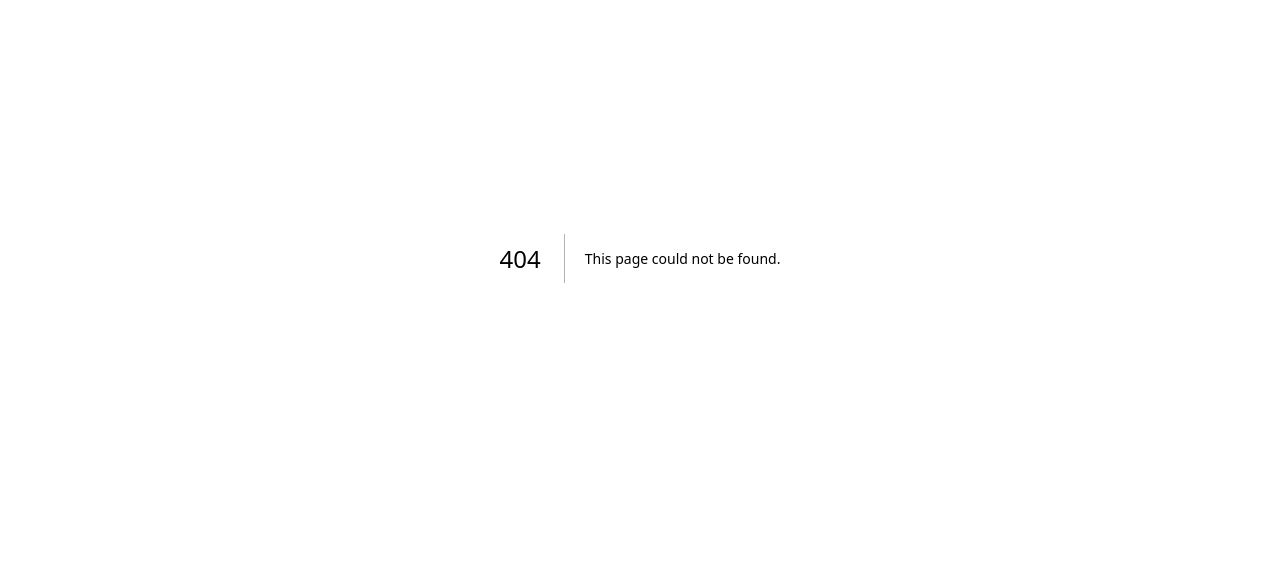
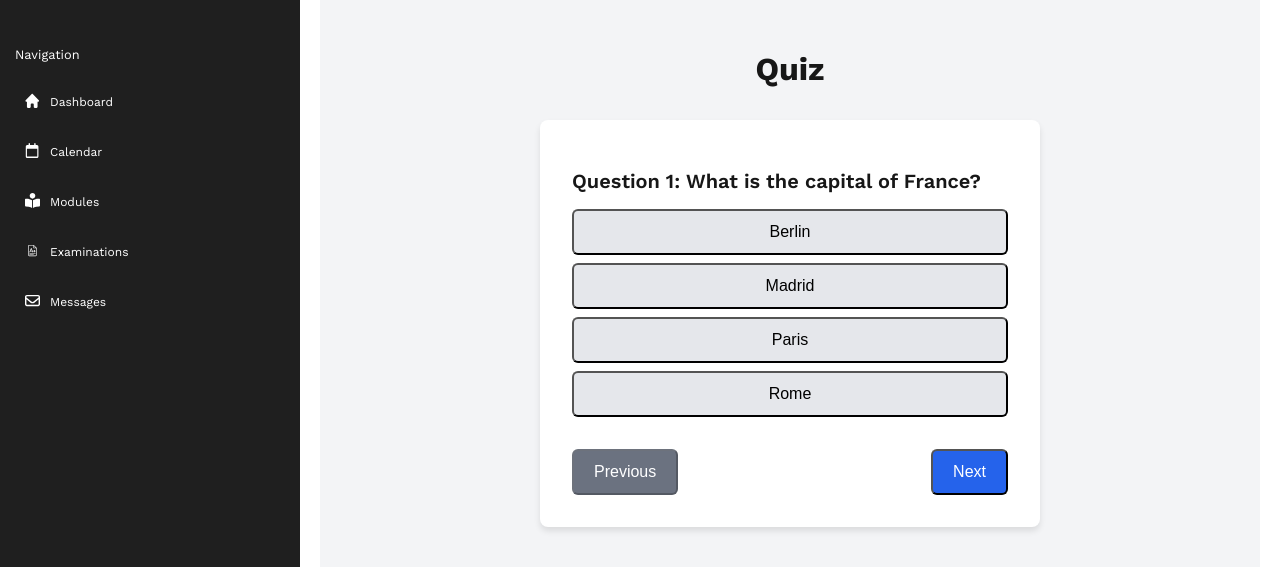
Before and after one commit to sunhesh12/GroupProjectFrontendNew, a Next.js app: page /app/quizes in a window 1280 px wide. Before the commit this address had no page. Shown: the part 142-709 px from the top of the page. Built offline with nearby package versions, Linux system fonts and the light colour scheme; no server answers.

Commit message:
add css to quiz page

```diff
--- /dev/null
+++ b/src/app/app/quizes/page.tsx
@@ -0,0 +1,108 @@
+"use client";
+// pages/quiz.js
+import { useState } from "react";
+import { quizData } from "./data/questions";
+import style from "./quiz.module.css";
+
+export default function Page() {
+  const [currentQuestion, setCurrentQuestion] = useState(0);
+  const [selectedOptions, setSelectedOptions] = useState<number[]>([]);
+  const [score, setScore] = useState(0);
+  const [showResult, setShowResult] = useState(false);
+
+  // Function to handle option selection
+  const handleOptionSelect = (optionIndex: number) => {
+    const updatedSelectedOptions = [...selectedOptions];
+    updatedSelectedOptions[currentQuestion] = optionIndex;
+    setSelectedOptions(updatedSelectedOptions);
+  };
+
+  // Function to move to the next question
+  const handleNextQuestion = () => {
+    if (currentQuestion < quizData.length - 1) {
+      setCurrentQuestion(currentQuestion + 1);
+    }
+  };
+
+  // Function to submit the quiz
+  const handleSubmitQuiz = () => {
+    let calculatedScore = 0;
+
+    selectedOptions.forEach((option, index) => {
+      if (option === quizData[index].answer) {
+        calculatedScore++;
+      }
+    });
+
+    setScore(calculatedScore);
+    setShowResult(true);
+  };
+
+  // Reset quiz
+  const resetQuiz = () => {
+    setCurrentQuestion(0);
+    setSelectedOptions([]);
+    setScore(0);
+    setShowResult(false);
+  };
+
+  return (
+    <div className={style.container}>
+      <h1 className={style.title}>Quiz</h1>
+
+      {/* Show result if quiz is completed */}
+      {showResult ? (
+        <div className={style.resultContainer}>
+          <h2 className={style.resultTitle}>Quiz Completed!</h2>
+          <p className={style.resultText}>
+            You scored {score} out of {quizData.length}.
+          </p>
+          <button className={`${style.button} ${style.restartButton}`} onClick={resetQuiz}>
+            Restart Quiz
+          </button>
+        </div>
+      ) : (
+        <div className={style.quizContainer}>
+          {/* Current Question */}
+          <h2 className={style.question}>
+            Question {currentQuestion + 1}: {quizData[currentQuestion].question}
+          </h2>
+
+          {/* Options */}
+          <div className="space-y-2">
+            {quizData[currentQuestion].options.map((option, index) => (
+              <button
+                key={index}
+                className={`${style.optionButton} ${selectedOptions[currentQuestion] === index ? style.selectedOption : ""}`}
+                onClick={() => handleOptionSelect(index)}
+              >
+                {option}
+              </button>
+            ))}
+          </div>
+
+          {/* Navigation */}
+          <div className={style.navigation}>
+            <button
+              className={`${style.navButton} ${style.previousButton}`}
+              onClick={() => setCurrentQuestion(Math.max(currentQuestion - 1, 0))}
+              disabled={currentQuestion === 0}
+            >
+              Previous
+            </button>
+
+            {currentQuestion === quizData.length - 1 ? (
+              <button className={`${style.navButton} ${style.submitButton}`} onClick={handleSubmitQuiz}>
+                Submit
+              </button>
+            ) : (
+              <button className={`${style.navButton} ${style.nextButton}`} onClick={handleNextQuestion}>
+                Next
+              </button>
+            )}
+          </div>
+        </div>
+      )}
+    </div>
+  );
+}
--- /dev/null
+++ b/src/app/app/quizes/quiz.module.css
@@ -0,0 +1,125 @@
+.container {
+    min-height: 100vh;
+    display: flex;
+    flex-direction: column;
+    align-items: center;
+    justify-content: center;
+    background-color: #f3f4f6;
+    padding: 1rem;
+  }
+
+  .title {
+    font-size: 2rem;
+    font-weight: bold;
+    margin-bottom: 2rem;
+  }
+
+  .resultContainer {
+    text-align: center;
+  }
+
+  .resultTitle {
+    font-size: 1.5rem;
+    font-weight: bold;
+  }
+
+  .resultText {
+    font-size: 1.1rem;
+  }
+
+  .button {
+    margin-top: 1rem;
+    padding: 0.75rem 1.5rem;
+    border-radius: 8px;
+    font-size: 1rem;
+    font-weight: 500;
+    cursor: pointer;
+    transition: background-color 0.3s ease;
+  }
+
+  .restartButton {
+    background-color: #2563eb;
+    color: white;
+  }
+
+  .restartButton:hover {
+    background-color: #1e40af;
+  }
+
+  .quizContainer {
+    background-color: white;
+    padding: 2rem;
+    border-radius: 8px;
+    box-shadow: 0px 4px 6px rgba(0, 0, 0, 0.1);
+    width: 100%;
+    max-width: 500px;
+  }
+
+  .question {
+    font-size: 1.25rem;
+    font-weight: 600;
+    margin-bottom: 1rem;
+  }
+
+  .optionButton {
+    width: 100%;
+    padding: 0.75rem;
+    border-radius: 6px;
+    background-color: #e5e7eb;
+    font-size: 1rem;
+    text-align: center;
+    cursor: pointer;
+    transition: background-color 0.2s ease-in-out;
+    margin-bottom: 0.5rem;
+  }
+
+  .optionButton:hover {
+    background-color: #d1d5db;
+  }
+
+  .selectedOption {
+    background-color: #2563eb;
+    color: white;
+  }
+
+  .navigation {
+    display: flex;
+    justify-content: space-between;
+    margin-top: 1.5rem;
+  }
+
+  .navButton {
+    padding: 0.75rem 1.25rem;
+    border-radius: 6px;
+    font-size: 1rem;
+    font-weight: 500;
+    cursor: pointer;
+    transition: background-color 0.3s ease;
+  }
+
+  .previousButton {
+    background-color: #6b7280;
+    color: white;
+  }
+
+  .previousButton:hover {
+    background-color: #4b5563;
+  }
+
+  .nextButton {
+    background-color: #2563eb;
+    color: white;
+  }
+
+  .nextButton:hover {
+    background-color: #1e40af;
+  }
+
+  .submitButton {
+    background-color: #10b981;
+    color: white;
+  }
+
+  .submitButton:hover {
+    background-color: #059669;
+  }
```
Also changed, not shown: src/app/app/modules/[id]/quiz/page.tsx (deleted, +0 -120 lines), src/middleware.ts (+9 -9 lines), src/app/app/quizes/data/questions.tsx (renamed from src/app/app/modules/[id]/data/questions.tsx).
